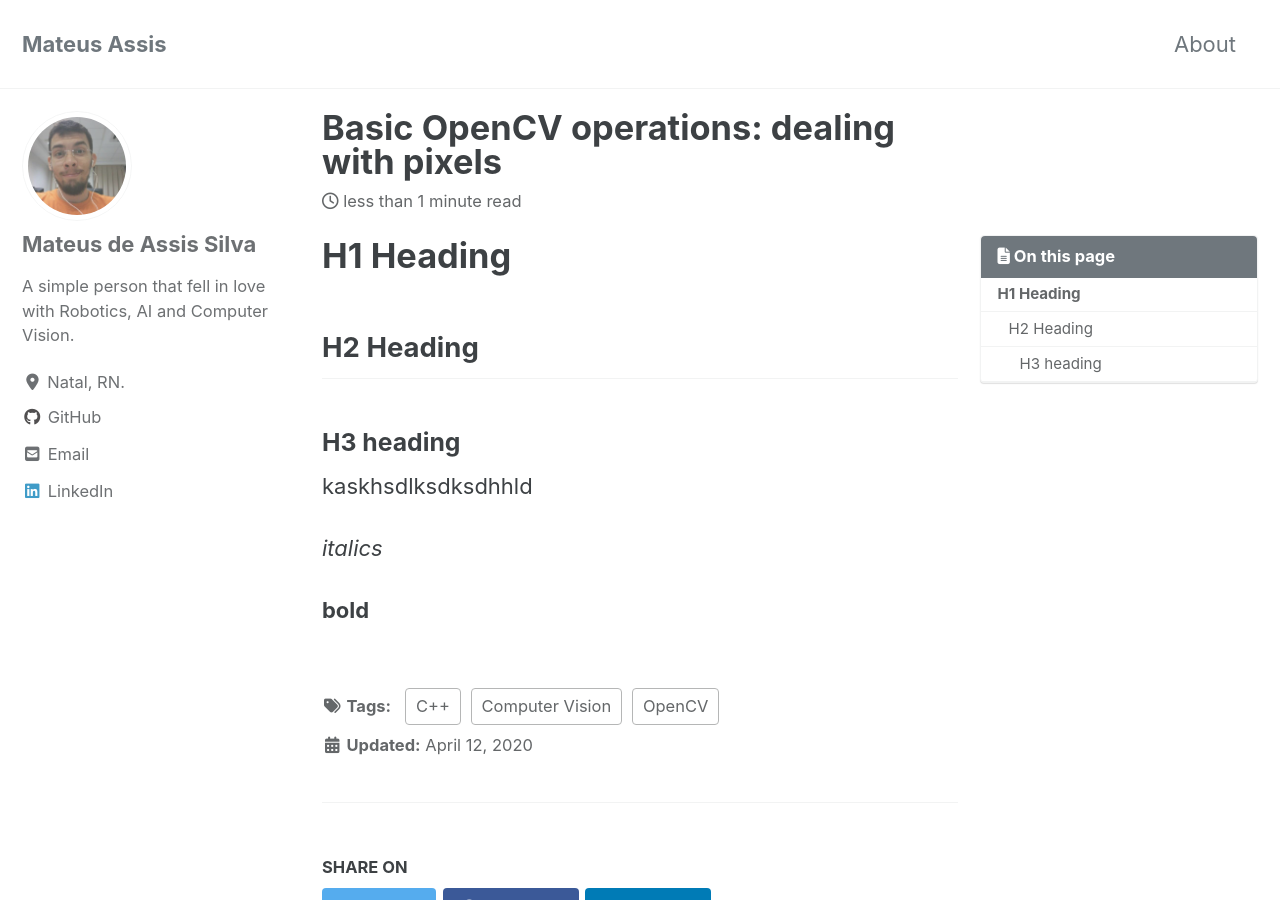
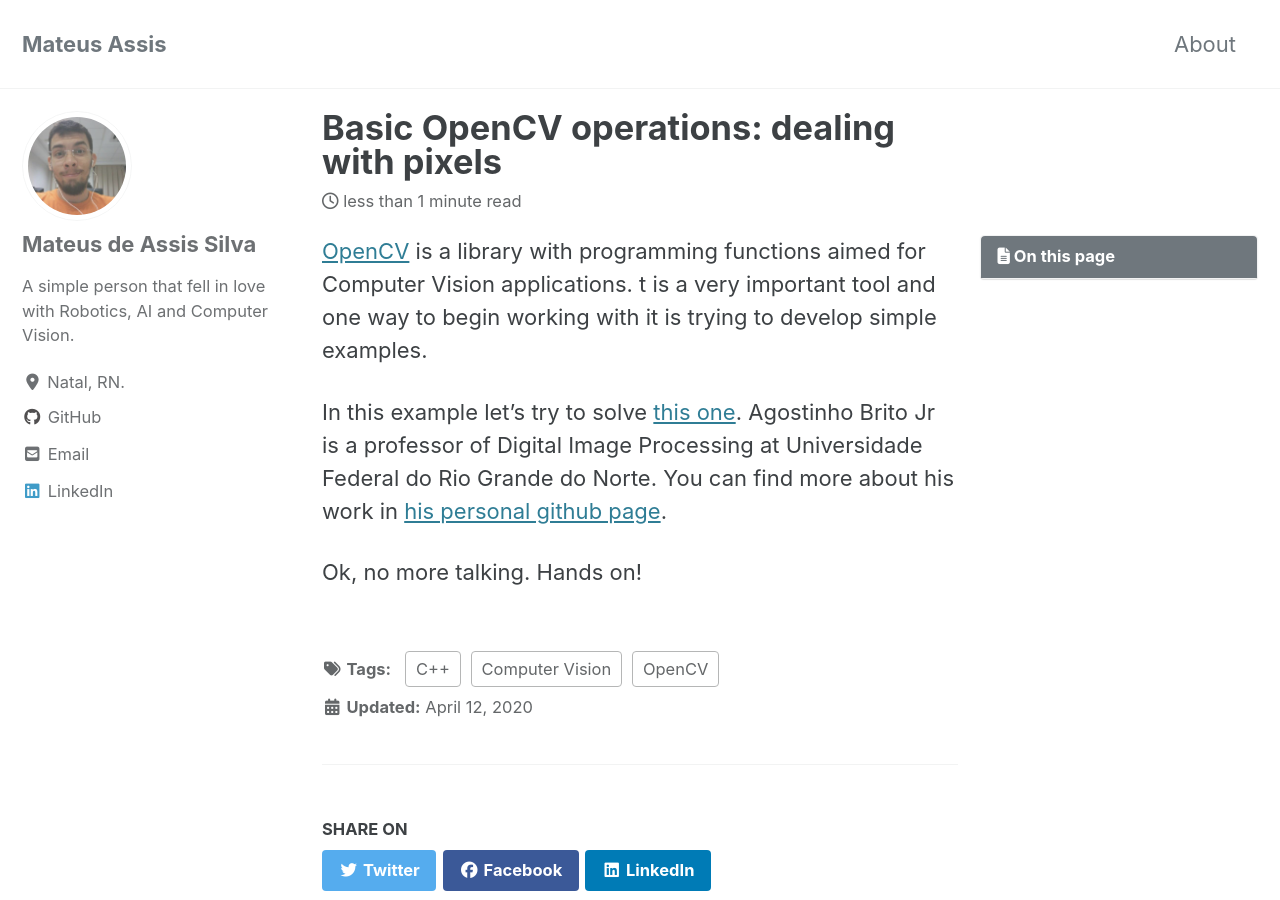
Before and after one commit to mtxslv/mtxslv.github.io, a Jekyll site: the page built from _posts/2020-04-12-opencv_basics.md, in a window 1280 px wide and 900 px high. Built offline with Jekyll 4.4.1, drawn with Linux system fonts in a browser that asks for light colours; cached includes are drawn as plain includes; nearby versions of some CDN libraries.

Commit message:
started writing

```diff
--- a/_posts/2020-04-12-opencv_basics.md
+++ b/_posts/2020-04-12-opencv_basics.md
@@ -7,14 +7,8 @@ toc: true
 author_profile: true
 ---
 
-# H1 Heading
+[OpenCV](https://opencv.org/) is a library with programming functions aimed for Computer Vision applications. t is a very important tool and one way to begin working with it is trying to develop simple examples.
 
-## H2 Heading
+In this example let's try to solve [this one](https://agostinhobritojr.github.io/tutorial/pdi/#_exerc%C3%ADcios). Agostinho Brito Jr is a professor of Digital Image Processing at Universidade Federal do Rio Grande do Norte. You can find more about his work in [his personal github page](agostinhobritojr.github.io).
 
-### H3 heading
-
-kaskhsdlksdksdhhld
-
-*italics*
-
-**bold**
+Ok, no more talking. Hands on!
```
